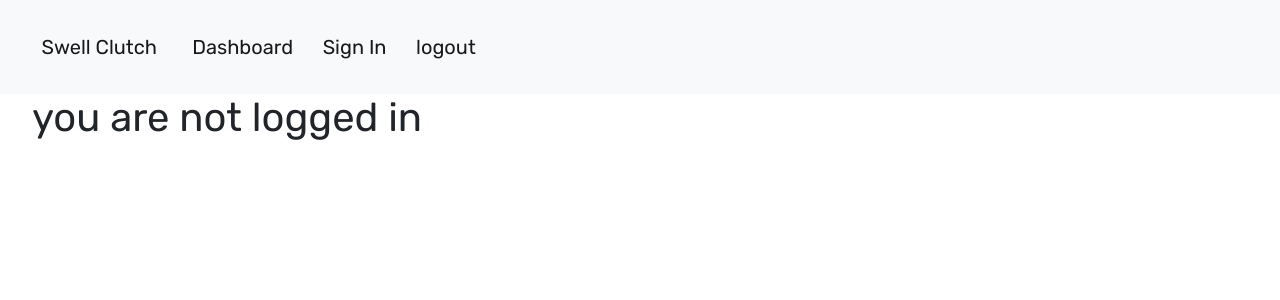
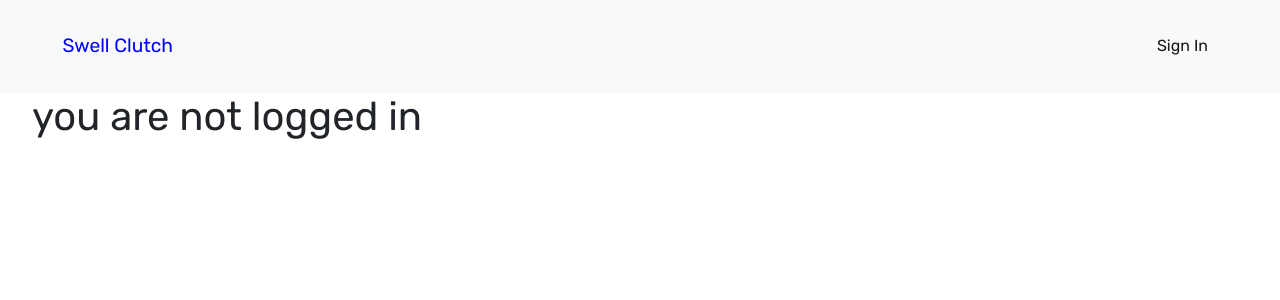
Before and after one commit to benrgross/Swell_Clutch, a Next.js app: page / in a window 1280 px wide. Shown: the top 300 px of the page. Built offline with nearby package versions, Linux system fonts and the light colour scheme; no server answers.

Commit message:
nav style

```diff
--- a/components/Nav.js
+++ b/components/Nav.js
@@ -1,12 +1,20 @@
 import Link from "next/link";
+import { useUser } from "@auth0/nextjs-auth0";
 
 function Nav() {
+  const { user } = useUser();
+
   return (
     <nav className="navbar navbar-expand-lg navbar-light bg-light">
-      <div className="container-fluid navbar-brand nav-icon">
-        <Link className="navbar-brand hello" href="/">
+      <a
+        style={{ color: "blue" }}
+        className="navbar-brand nav-start
+    "
+      >
+        <Link className="navbar-brand" href="/">
           Swell Clutch
         </Link>
+      </a>
       <button
         className="navbar-toggler"
         type="button"
@@ -19,24 +27,28 @@ function Nav() {
         <span className="navbar-toggler-icon"></span>
       </button>
       <div className="collapse navbar-collapse" id="navbarNav">
-          <ul className="navbar-nav">
+        {user ? (
+          <>
             <li className="nav-item nav-link active nav__item-link nav__item-link-first">
               <Link className="nav-link active" aria-current="page" href="/">
                 Dashboard
               </Link>
-            </li>
-            <li className="nav-item nav-link active nav__item-link">
-              <Link className="nav-link" href="/api/auth/login">
-                Sign In
-              </Link>
-            </li>
               <li className="nav-item nav-link active nav__item-link">
                 <Link className="nav-link" href="/api/auth/logout">
                   logout
                 </Link>
               </li>
+            </li>
+          </>
+        ) : (
+          <ul className="navbar-nav ml-auto nav-sign-in-out">
+            <li className="nav-item  ">
+              <Link href="/api/auth/login">
+                <a className="nav-link active">Sign In</a>
+              </Link>
+            </li>
           </ul>
-        </div>
+        )}
       </div>
     </nav>
   );
--- a/pages/_document.js
+++ b/pages/_document.js
@@ -11,7 +11,7 @@ class MyDocument extends Document {
       <Html>
         <Head>
           <link rel="preconnect" href="https://fonts.googleapis.com" />
-          <link rel="preconnect" href="https://fonts.gstatic.com" crossOrigin />
+          <link rel="preconnect" href="https://fonts.gstatic.com" />
           <link
             href="https://fonts.googleapis.com/css2?family=Libre+Baskerville&family=Rubik&display=swap"
             rel="stylesheet"
--- a/pages/index.js
+++ b/pages/index.js
@@ -1,5 +1,4 @@
 import Head from "next/head";
-import Image from "next/image";
 import { useUser } from "@auth0/nextjs-auth0";
 import styles from "../styles/Home.module.css";
 
--- a/styles/globals.css
+++ b/styles/globals.css
@@ -28,3 +28,19 @@ a {
 .nav__item-link {
   margin-right: 5%;
 }
+
+.brand {
+  color: #0070f3;
+}
+
+.nav-start {
+  margin-left: 3%;
+  padding: 1.5rem;
+  font-size: 1.2rem;
+}
+
+.nav-sign-in-out {
+  margin-left: auto;
+  margin-right: 6%;
+  font-size: 16px;
+}
```
Lines whose indentation alone changed are shown as unchanged.
